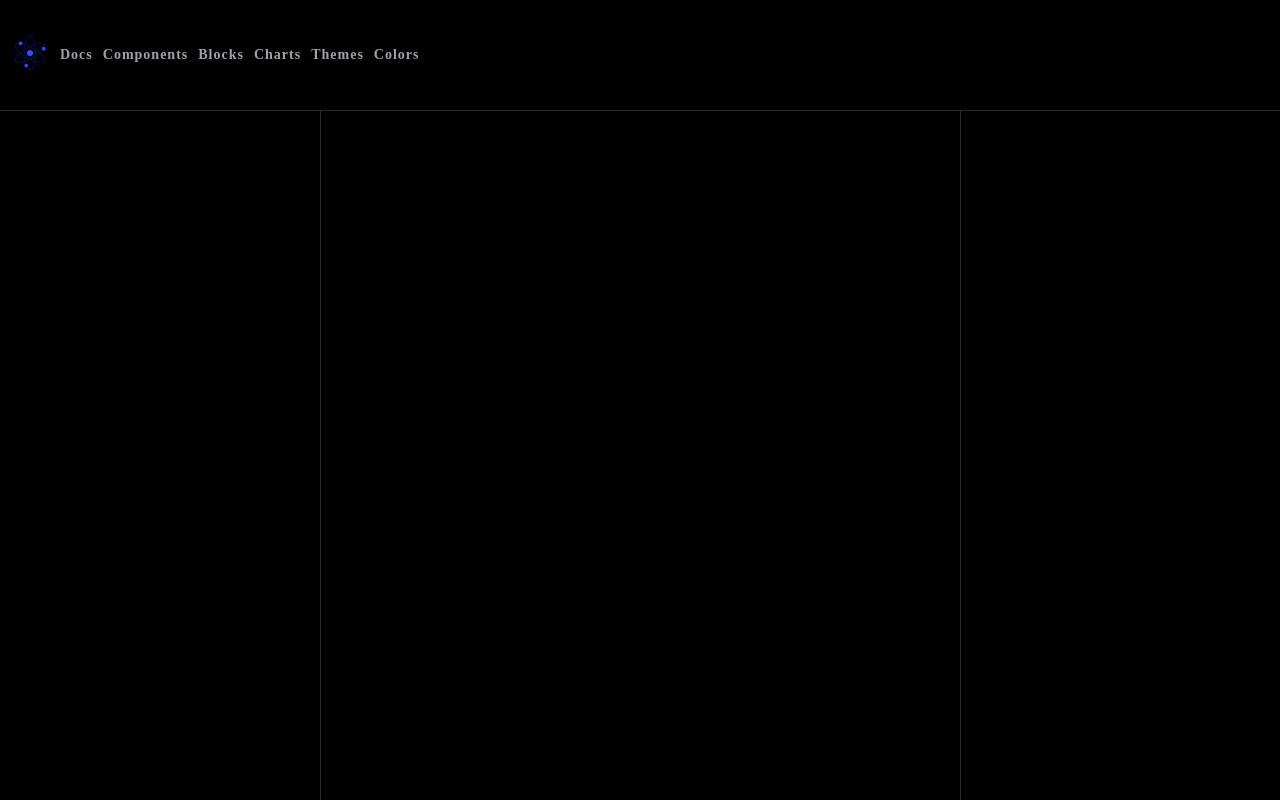
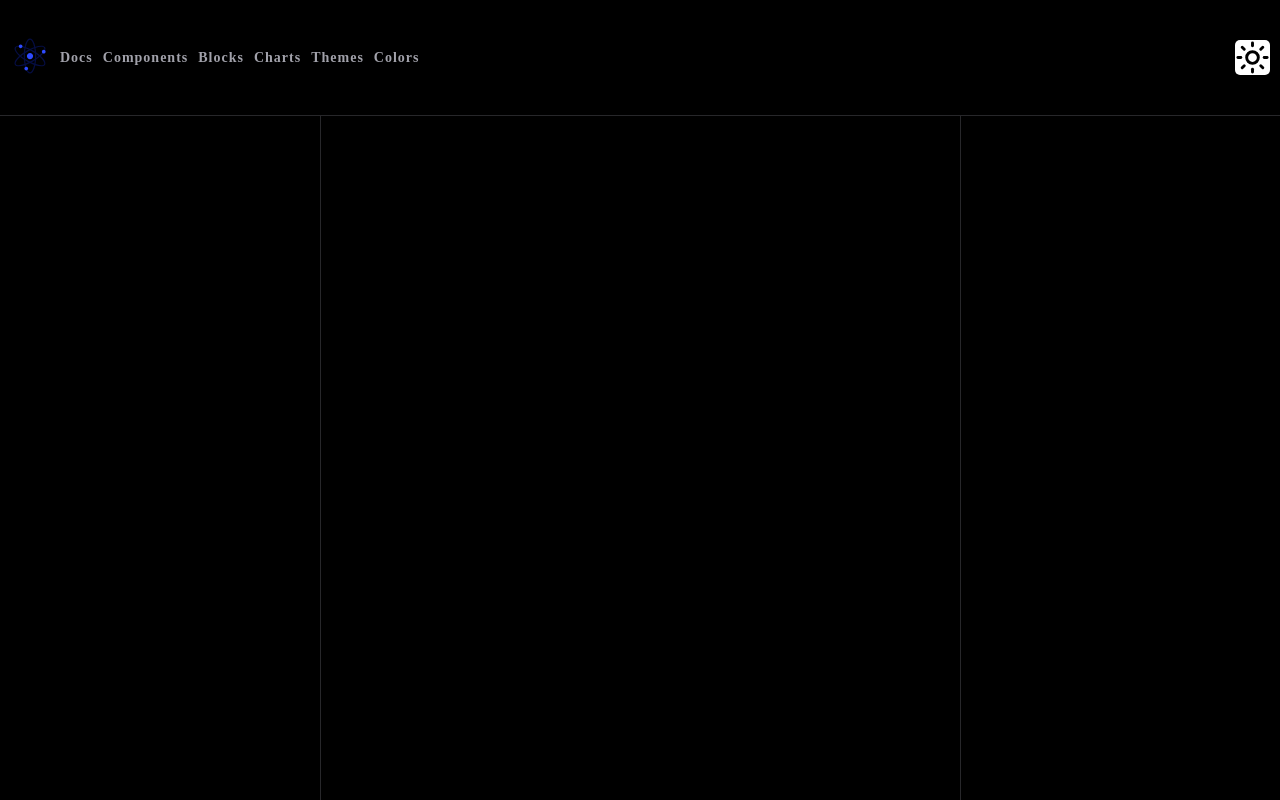
Before and after one commit to prajjwalhacker/beautiful-layout, a Next.js app: page /dashboard/1 in a window 1280 px wide. Built offline with nearby package versions, Linux system fonts and the light colour scheme.

Commit message:
theme issue resolved

```diff
--- a/src/app/components/ModeToggle.tsx
+++ b/src/app/components/ModeToggle.tsx
@@ -12,7 +12,7 @@ export function ModeToggle() {
   return (
         <div className="mode-toggle">
           {theme === 'light' ? <Moon className="toggle-moon" onClick={() => { setTheme('dark'); }}/>
-          : <Sun className="toggle-moon" onClick={()=>{ setTheme('light'); }}/> }
+          : <Sun className="toggle-sun" style={{ color: "black" }} onClick={()=>{ setTheme('light'); }}/> }
         </div>
   )
 }
--- a/src/app/components/Navbar.tsx
+++ b/src/app/components/Navbar.tsx
@@ -2,8 +2,12 @@ import React from 'react'
 import donutI from '../../../public/images/donut.svg';
 import Image from 'next/image';
 import { ModeToggle } from './ModeToggle';
+import { useTheme } from 'next-themes';
 
 function Navbar() {
+
+  const { setTheme, theme } = useTheme()
+
   const navbarList = [
     {
         name: "Docs"
@@ -28,7 +32,7 @@ function Navbar() {
     }
   ]
   return (
-    <div className='navbar'>
+    <div className={`navbar ${theme==='light' ? 'navbar-light': ''}`}>
         <div className='navbar-left'>
         <div className='navbar-items'>
           <Image src={donutI} width={40} height={40} alt='donut'/>
--- a/src/app/dashboard/[id]/page.tsx
+++ b/src/app/dashboard/[id]/page.tsx
@@ -1,10 +1,15 @@
+"use client";
 import Navbar from '@/app/components/Navbar';
 import React from 'react'
+import { useTheme } from 'next-themes';
 
 
 function Dashboard() {
+
+  const { setTheme, theme } = useTheme()
+
   return (
-    <div className='dashboard-main-container'>
+    <div className={`dashboard-main-container  ${theme === 'light' ? 'dashboard-light-mode': ''}`}>
         <Navbar/>
         <div className='dashboard-main'>
         <div className='dashboard-main-container-left'>
--- a/src/app/styles/_dashboard.scss
+++ b/src/app/styles/_dashboard.scss
@@ -38,3 +38,7 @@
      }
     }
 }
+.dashboard-light-mode {
+    background-color: white;
+    color: black;
+}
--- a/src/app/styles/_mode-toggle.scss
+++ b/src/app/styles/_mode-toggle.scss
@@ -4,11 +4,20 @@
     .toggle-sun {
         display: flex;
         cursor: pointer;
+        width: 35px;
+        height: 35px;
+        cursor: pointer;
+        background-color: white;
+        color: black;
+        border-radius: 5px;
     }
     .toggle-moon{
         display: flex;
-        width: 30px;
-        height: 30px;
+        width: 35px;
+        height: 35px;
         cursor: pointer;
+        background-color:black;
+        color: white;
+        border-radius: 5px;
     }
 }
--- a/src/app/styles/_navbar.scss
+++ b/src/app/styles/_navbar.scss
@@ -34,3 +34,8 @@
        align-items: center;
     }
 }
+
+.navbar-light {
+   background-color: white;
+   color: black;
+}
```
